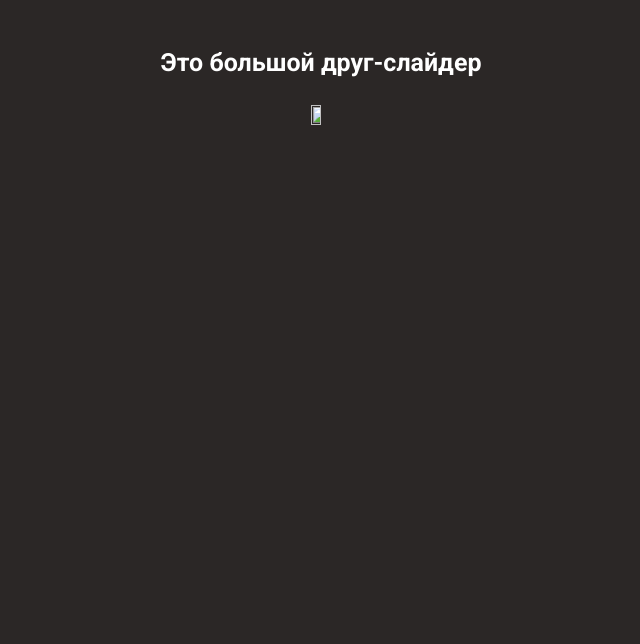
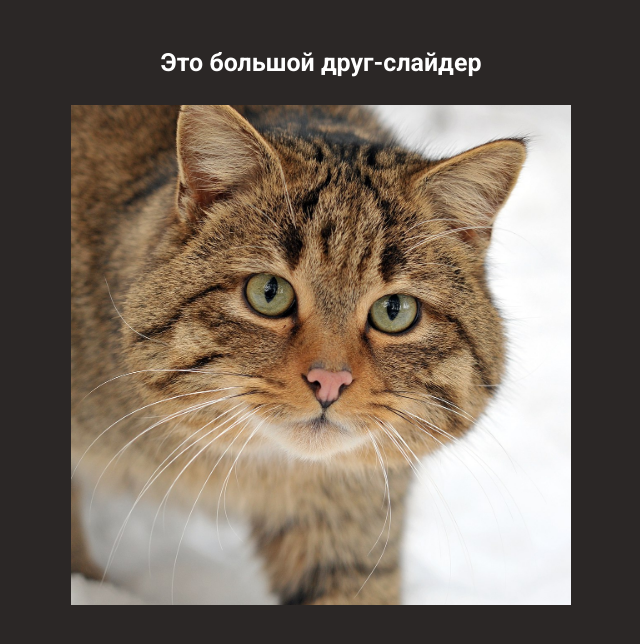
Before and after one commit to NikitaShevchik/JS-slider-01.07, a plain HTML site: page index.html in a window 1280 px wide. Shown: the whole page, without its empty margins (319-959 px from the left). Drawn offline with Linux system fonts and the light colour scheme.

Commit message:
cat slider done

```diff
--- a/#source/scss/style.scss
+++ b/#source/scss/style.scss
@@ -61,13 +61,48 @@
             justify-content: center;
             align-items: center;
         }
+        &__boss{
+            width: 100%;
+            position: relative;
+            overflow: hidden;
+            height: 500px;
+        }
+        &__item{
+            position: absolute;
+            top: 0;
+            left: -50%;
+            transform: translate(-50%, 0);
+            width: 500px;
+            height: 500px;
+        }
 
         &__image {
+            position: relative;
+            object-fit: cover;
+            width: 100%;
+            height: 100%;
             display: block;
-            width: 70%;
-            height: 70%;
         }
 }
+.slider__item.z_10{
+    z-index: 10;
+    animation: leftToRight 4.5s linear;
+}
+@keyframes leftToRight {
+    0%{
+        left: -50%;
+    }
+    10%{
+        left: 50%;
+    }
+    90%{
+        left: 50%;
+    }
+    100%{
+        left: 150%;
+    }
+}
+
 
 .arrows {
     display: flex;
--- a/index.html
+++ b/index.html
@@ -32,7 +32,15 @@
 							<img class="slider__image">
 						</div>	-->
 						<div class="slider__boss">
-							<img src="" class="slider__image">
+							<div class="slider__item">
+								<img src="img/1.jpg" class="slider__image">
+							</div>
+							<div class="slider__item">
+								<img src="img/2.jpg" class="slider__image">
+							</div>
+							<div class="slider__item">
+								<img src="img/3.jpg" class="slider__image">
+							</div>
 						</div>
 					</div>
 				</div>
--- a/js/scrypt.js
+++ b/js/scrypt.js
@@ -5,8 +5,6 @@
 const arrowRight = document.querySelector('.arrows_right');
 
 let text = ['Привет, я искусственный интелект.', 'Меня закрыли внутри этого блока.', 'Помогите...']
-
-
 
 //textSlider.innerHTML = k
 
@@ -88,7 +86,7 @@
 // sliderWithEnd()
 
 /*-------Слайдер с картинками-------*/
-function sliderImages(){
+function sliderImages() {
     const sliderImage = document.querySelector('.slider__image')
     let images = ['1.jpg', '2.jpg', '3.jpg']
     function setImage(i) {
@@ -128,3 +126,46 @@
     arrowRight.addEventListener('click', imageRight);
     autoImageSlider(i)
 }
+
+/*-------Слайдер с картинками из HTML-------*/
+const sliderBlockImages = document.querySelector('.slider__boss');
+const allImages = sliderBlockImages.querySelectorAll('.slider__image')
+const allImagesItems = sliderBlockImages.querySelectorAll('.slider__item');
+
+
+function setSliderImages() {
+    var i = 0;
+    var allImagesItemsLength = allImagesItems.length;
+    var prev = 0;
+    function setFirst() {
+        allImagesItems[i].classList.add('z_10')
+        i++;
+    }
+    setFirst()
+    function slideImage() {
+        function previ() {
+            if (i == 0) {
+                prev = allImagesItemsLength - 1;
+            } else if (i == allImagesItemsLength) {
+                prev = allImagesItemsLength - 1;
+            } else {
+                prev = i - 1;
+            }
+        }
+        previ() // поиск индекса предыдущей картинки
+        if (i == allImagesItemsLength) {
+            i = 0;
+            allImagesItems[i].classList.add('z_10')
+            setTimeout(() => allImagesItems[prev].classList.remove('z_10'), 500)
+            i++;
+
+        } else {
+            allImagesItems[i].classList.add('z_10')
+            setTimeout(() => allImagesItems[prev].classList.remove('z_10'), 500)
+            i++;
+        }
+    }
+    setInterval(slideImage, 4000)
+}
+
+setSliderImages()
```
Also changed, not shown: css/style.css.
